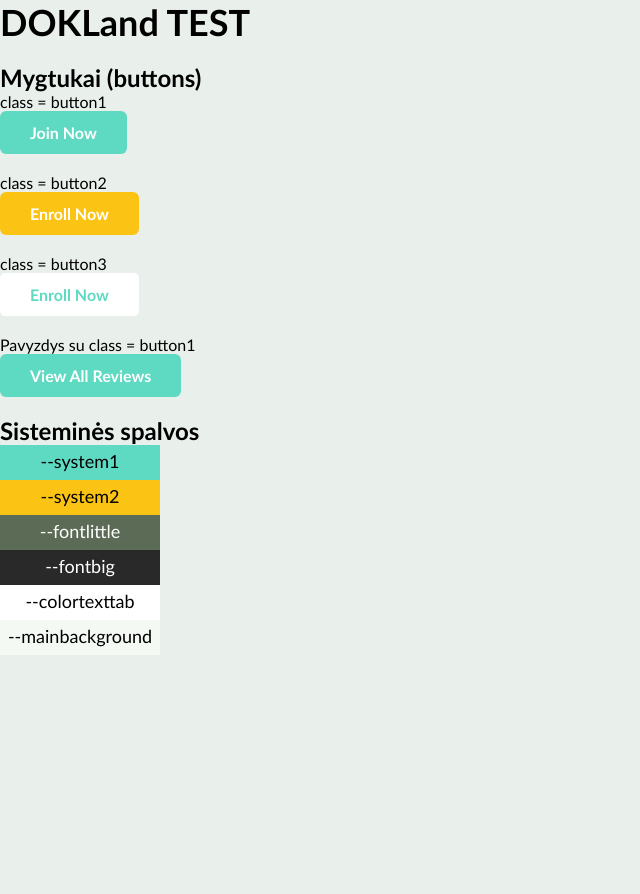
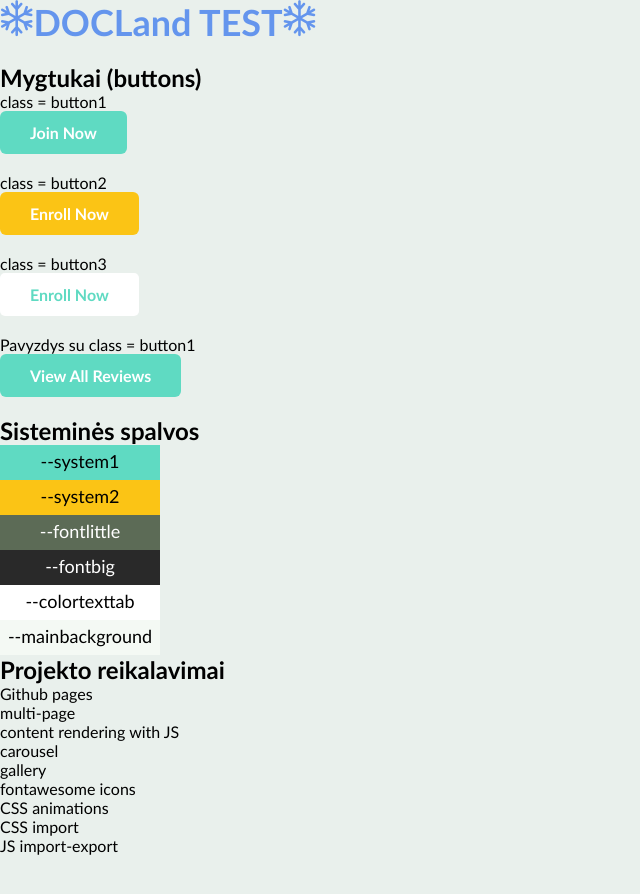
Before and after one commit to Algis1978/30-DOKLand-test, a website: page index.html in a window 1280 px wide. Shown: the top 894 px of the page, without its empty margins (0-640 px from the left). Drawn offline with Linux system fonts and the light colour scheme.

Commit message:
fontawesome added

```diff
--- a/index.html
+++ b/index.html
@@ -6,6 +6,7 @@
     <meta http-equiv="X-UA-Compatible" content="IE=edge">
     <meta name="viewport" content="width=device-width, initial-scale=1.0">
     <title>DOCLand portfolio</title>
+    <link rel="stylesheet" href="https://cdnjs.cloudflare.com/ajax/libs/font-awesome/4.7.0/css/font-awesome.min.css">
     <link rel="stylesheet" href="./css/home.css">
     <style>
         .spalvos {
@@ -17,7 +18,12 @@
         }
         h1 {
             font-size: 36px;
-            width: 300px;
+            width: 400px;
+            color: cornflowerblue;
+        }
+        .fa fa-snowflake-o {
+            font-size: 16px;
+            color: aqua;
         }
     </style>
 </head>
@@ -29,7 +35,7 @@
     <header>
     </header>
     <main>
-        <h1>DOKLand TEST</h1><br>
+        </i><h1><i class="fa fa-snowflake-o" aria-hidden="true"></i>DOCLand TEST<i class="fa fa-snowflake-o"></i></h1></i><br>
         <h2>Mygtukai (buttons)</h2>
         <p>class = button1</p><a href="#" class="button1">Join Now</a></p><br>
         <p>class = button2</p><a href="#" class="button2">Enroll Now</a></p><br>
@@ -42,6 +48,19 @@
         <div class="spalvos" style="background-color: var(--fontbig); color: white">--fontbig</div>
         <div class="spalvos" style="background-color: var(--colortexttab)">--colortexttab</div>
         <div class="spalvos" style="background-color: var(--mainbackground)">--mainbackground</div>
+        <h2>Projekto reikalavimai</h2>
+        <p>
+            <ul>
+                <li>Github pages</li>
+                <li>multi-page</li>
+                <li>content rendering with JS</li>
+                <li>carousel</li>
+                <li>gallery</li>
+                <li>fontawesome icons</li>
+                <li>CSS animations</li>
+                <li>CSS import</li>
+                <li>JS import-export</li>
+            </ul>
     </main>
     <footer>
     </footer>
```
